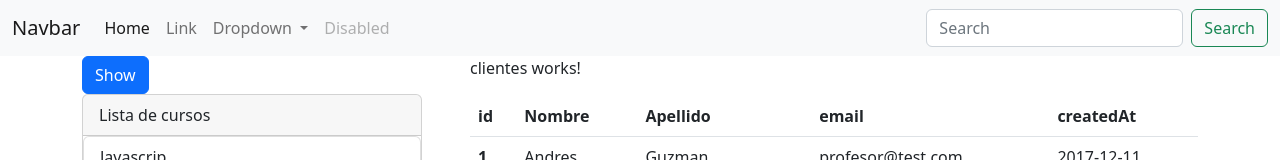
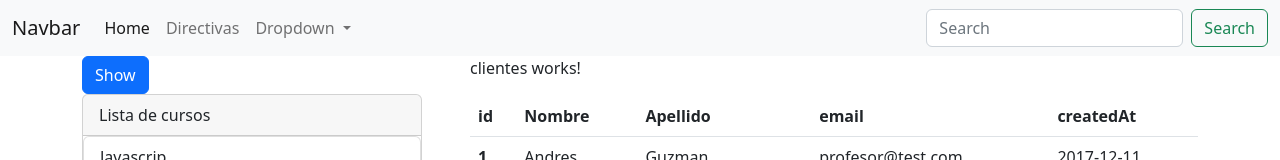
Before and after one commit to josh-hrr/full-stack1, an Angular app: page / in a window 1280 px wide. Shown: the top 160 px of the page. Built offline with nearby package versions, Linux system fonts and the light colour scheme.

Commit message:
adding angular router to header links

```diff
--- a/src/app/app-routing.module.ts
+++ b/src/app/app-routing.module.ts
@@ -1,9 +1,11 @@
 import { NgModule } from '@angular/core';
 import { RouterModule, Routes } from '@angular/router';
 import { ClientesComponent } from './clientes/clientes.component';
+import { DirectivasComponent } from './directivas/directivas.component';
 
 const routes: Routes = [
-  {path: 'clientes', component: ClientesComponent}
+  { path: 'clientes', component: ClientesComponent },
+  { path: 'directivas', component: DirectivasComponent }
 ];
 
 @NgModule({
--- a/src/app/header/header.component.html
+++ b/src/app/header/header.component.html
@@ -9,8 +9,8 @@
           <li class="nav-item" routerLinkActive="active">
             <a class="nav-link active" aria-current="page" routerLink="/">Home</a>
           </li>
-          <li class="nav-item" routerLinkActive="active">
-            <a class="nav-link" routerLink="/clientes">Link</a>
+          <li class="nav-item">
+            <a class="nav-link" routerLink="/directivas">Directivas</a>
           </li>
           <li class="nav-item dropdown">
             <a class="nav-link dropdown-toggle" href="#" role="button" data-bs-toggle="dropdown" aria-expanded="false">
@@ -23,9 +23,6 @@
               <li><a class="dropdown-item" href="#">Something else here</a></li>
             </ul>
           </li>
-          <li class="nav-item">
-            <a class="nav-link disabled">Disabled</a>
-          </li>
         </ul>
         <form class="d-flex" role="search">
           <input class="form-control me-2" type="search" placeholder="Search" aria-label="Search">
```
Also changed, not shown: src/app/app.component.html (+0 -7 lines).
